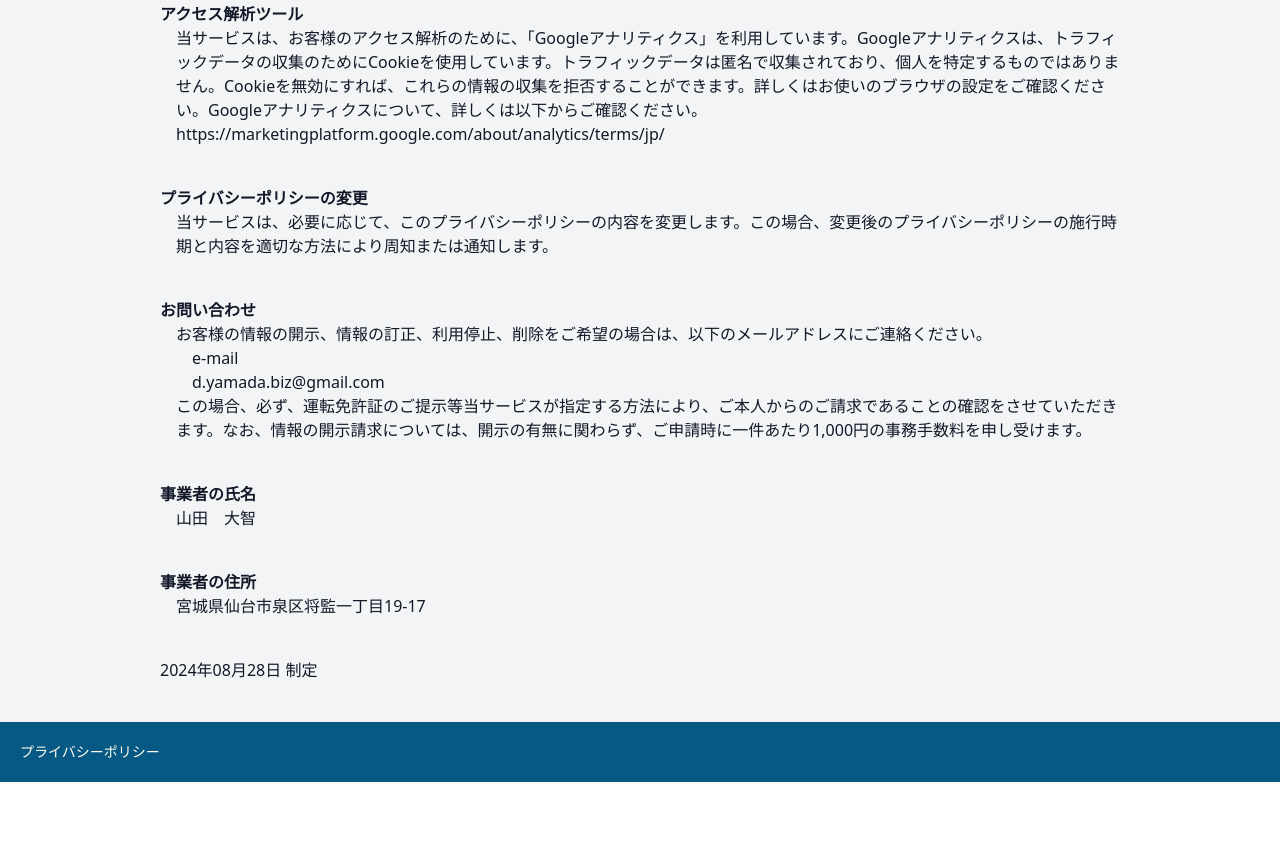
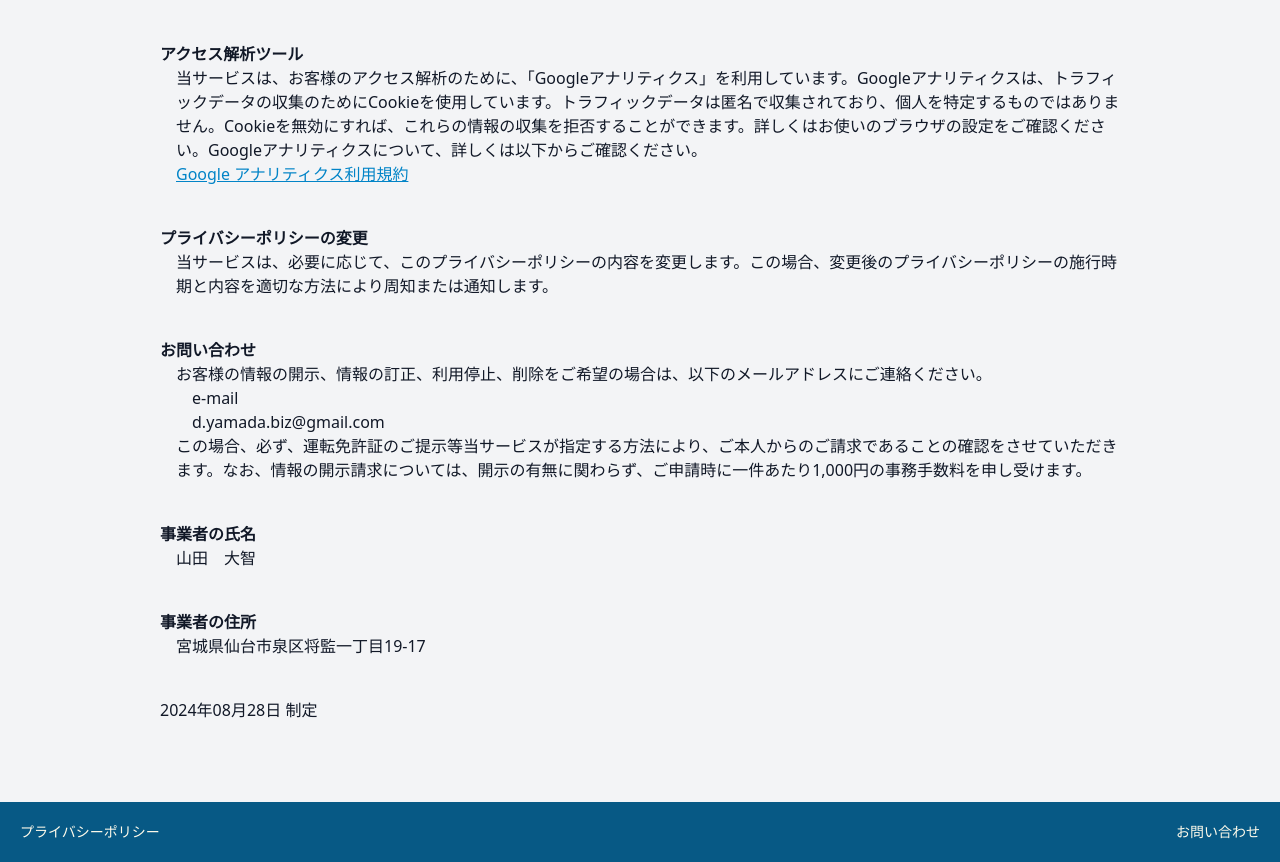
Before and after one commit to Hijikata1869/neraime-frontend, a Next.js app: page /privacy in a window 1280 px wide. Shown: the part 986-1848 px from the top of the page. Before the commit the page ends 1768 px from the top, so only its background shows below. Built offline with nearby package versions, Linux system fonts and the light colour scheme.

Commit message:
コンタクトページを作成#40

```diff
--- a/components/Footer.tsx
+++ b/components/Footer.tsx
@@ -4,8 +4,9 @@ import Link from "next/link";
 export const Footer: React.FC = memo(() => {
   return (
     <footer>
-      <div className="p-5 bg-sky-800 text-amber-50 flex text-sm">
+      <div className="p-5 bg-sky-800 text-amber-50 flex justify-between text-sm">
         <Link href="/privacy">プライバシーポリシー</Link>
+        <Link href="/contact">お問い合わせ</Link>
       </div>
     </footer>
   );
--- /dev/null
+++ b/pages/contact.tsx
@@ -0,0 +1,20 @@
+import { Layout } from "@/components/Layout";
+
+const Contact: React.FC = () => {
+  return (
+    <Layout title="お問い合わせ">
+      <div className="w-full lg:px-40 md:px-20 px-10 text-gray-900 lg:mt-20 mt-10">
+        <h1 className="font-bold text-3xl mb-4">お問い合わせ</h1>
+        <p>
+          当サービスに関するお問い合わせは開発者Eメールか、開発者X(旧Twitter)のDMにお願いいたします。
+        </p>
+        <p className="mt-10 font-bold">Eメール</p>
+        <p>d.yamada.biz@gmail.com</p>
+        <p className="mt-10 font-bold">X(旧Twitter)アカウント</p>
+        <p>@Valeyellow56</p>
+      </div>
+    </Layout>
+  );
+};
+
+export default Contact;
--- a/pages/privacy.tsx
+++ b/pages/privacy.tsx
@@ -3,8 +3,10 @@ import { Layout } from "@/components/Layout";
 const Privacy: React.FC = () => {
   return (
     <Layout title="プライバシーポリシー">
-      <div className="w-full flex flex-col text-gray-900 lg:px-40 md:px-20 px-10 my-10">
-        <h1 className="font-bold text-3xl mb-10">プライバシーポリシー</h1>
+      <div className="w-full flex flex-col text-gray-900 lg:px-40 md:px-20 px-10 lg:my-20 my-10">
+        <h1 className="font-bold lg:text-3xl text-2xl mb-10">
+          プライバシーポリシー
+        </h1>
         <div>
           <div className="mb-10">
             <h2 className="font-bold">お客様から取得する情報</h2>
@@ -75,9 +77,12 @@ const Privacy: React.FC = () => {
               <p>
                 当サービスは、お客様のアクセス解析のために、「Googleアナリティクス」を利用しています。Googleアナリティクスは、トラフィックデータの収集のためにCookieを使用しています。トラフィックデータは匿名で収集されており、個人を特定するものではありません。Cookieを無効にすれば、これらの情報の収集を拒否することができます。詳しくはお使いのブラウザの設定をご確認ください。Googleアナリティクスについて、詳しくは以下からご確認ください。
               </p>
-              <p>
-                https://marketingplatform.google.com/about/analytics/terms/jp/
-              </p>
+              <a
+                href="https://marketingplatform.google.com/about/analytics/terms/jp/"
+                className="text-sky-600 underline"
+              >
+                Google アナリティクス利用規約
+              </a>
             </div>
           </div>
           <div className="mb-10">
```
